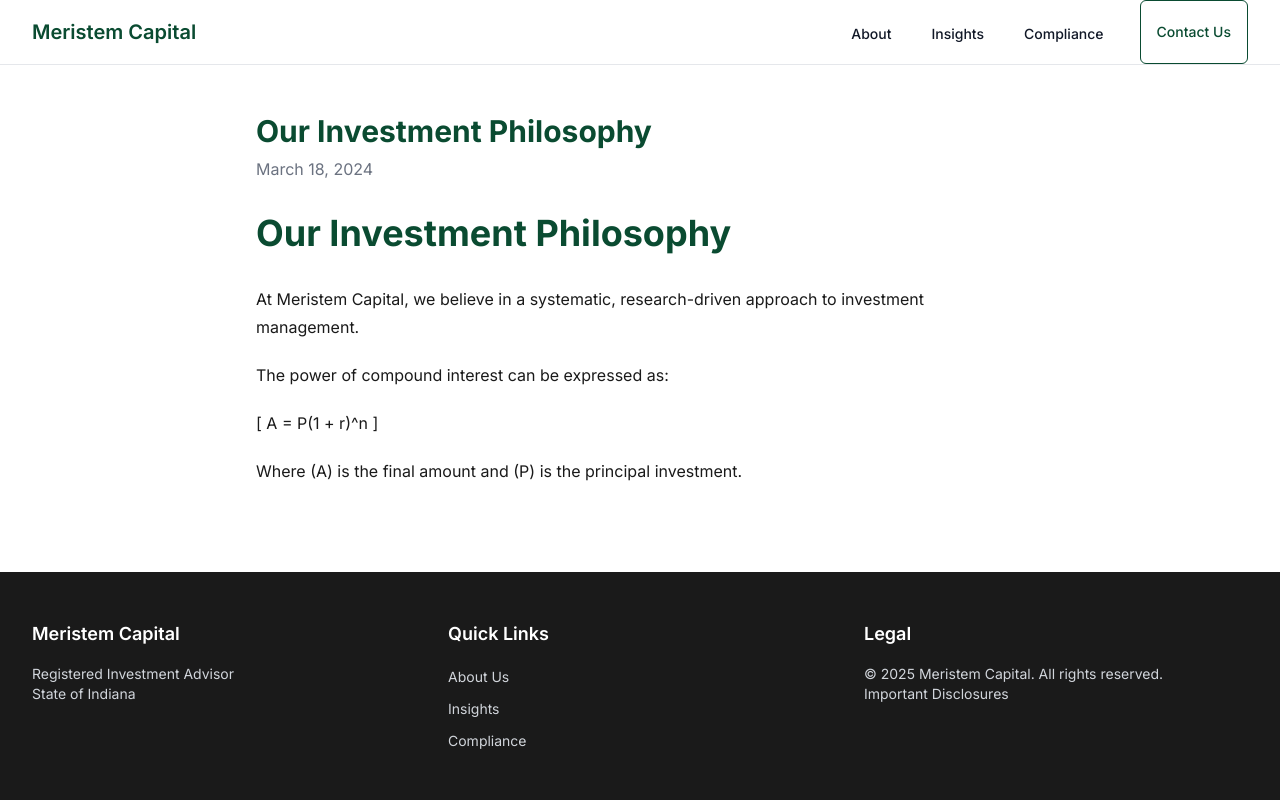
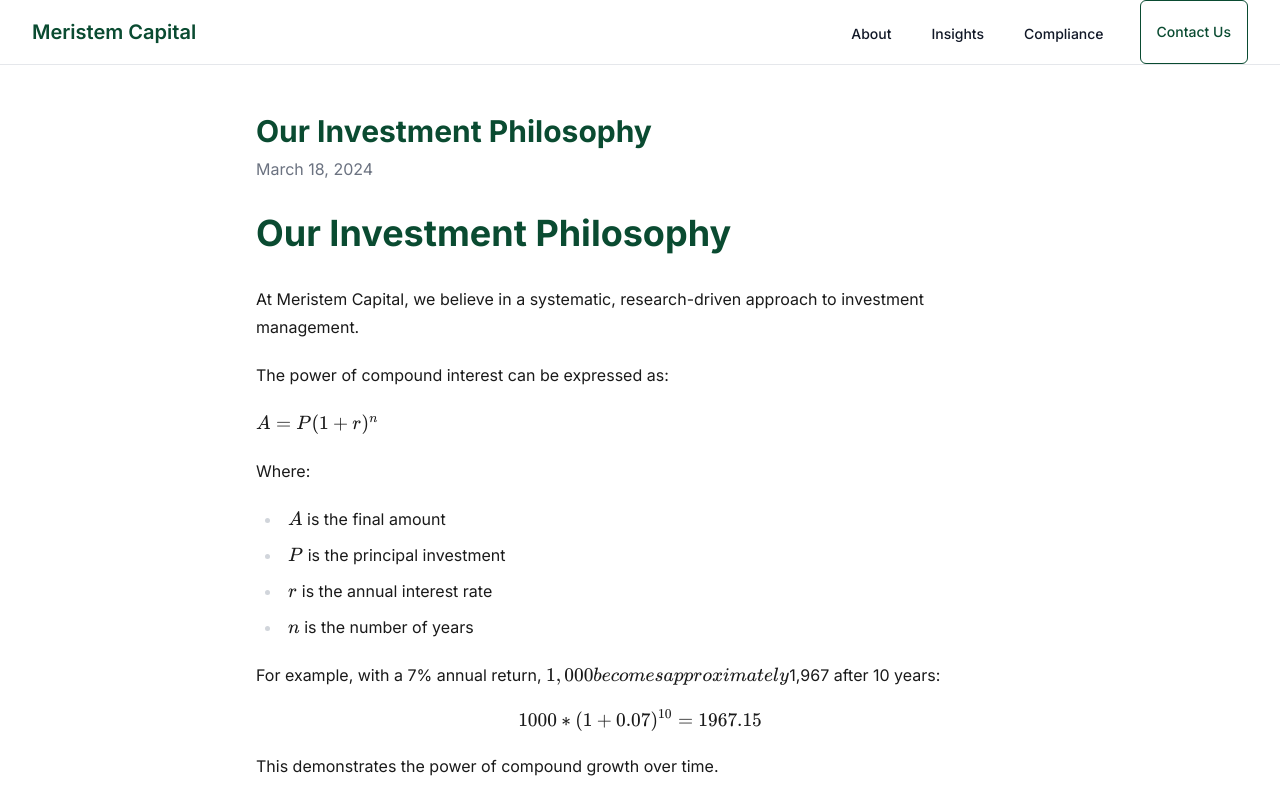
Before and after one commit to tyler-foxworthy/meristem_site, a Next.js app: page /articles/investment-philosophy in a window 1280 px wide. Shown: the top 800 px of the page. Built offline with nearby package versions, Linux system fonts and the light colour scheme.

Commit message:
Update footer address and fix LaTeX rendering

```diff
--- a/src/app/articles/[slug]/page.tsx
+++ b/src/app/articles/[slug]/page.tsx
@@ -17,11 +17,21 @@ At Meristem Capital, we believe in a systematic, research-driven approach to inv
 
 The power of compound interest can be expressed as:
 
-\\[
-A = P(1 + r)^n
-\\]
+$A = P(1 + r)^n$
 
-Where \\(A\\) is the final amount and \\(P\\) is the principal investment.
+Where:
+- $A$ is the final amount
+- $P$ is the principal investment
+- $r$ is the annual interest rate
+- $n$ is the number of years
+
+For example, with a 7% annual return, $1,000 becomes approximately $1,967 after 10 years:
+
+$$
+1000 * (1 + 0.07)^{10} = 1967.15
+$$
+
+This demonstrates the power of compound growth over time.
     `
   },
   {
@@ -32,6 +42,14 @@ Where \\(A\\) is the final amount and \\(P\\) is the principal investment.
 # 2024 Market Outlook
 
 Our analysis of current market conditions and future opportunities.
+
+The current market volatility ($\\sigma$) can be expressed as:
+
+$$
+\\sigma = \\sqrt{\\frac{\\sum(x - \\mu)^2}{n}}
+$$
+
+Where $\\mu$ is the mean return and $n$ is the number of observations.
     `
   }
 ]
--- a/src/app/layout.tsx
+++ b/src/app/layout.tsx
@@ -1,6 +1,7 @@
 import type { Metadata } from "next";
 import { Inter } from "next/font/google";
 import "./globals.css";
+import 'katex/dist/katex.min.css';
 
 const inter = Inter({ subsets: ["latin"] });
 
--- a/src/components/Layout.tsx
+++ b/src/components/Layout.tsx
@@ -39,8 +39,9 @@ export default function Layout({ children }: { children: React.ReactNode }) {
             <div>
               <h3 className="text-lg font-semibold mb-4">Meristem Capital</h3>
               <p className="text-sm text-gray-300">
-                Registered Investment Advisor<br />
-                State of Indiana
+                123 Financial District<br />
+                Suite 400<br />
+                Indianapolis, IN 46204
               </p>
             </div>
             <div>
```
